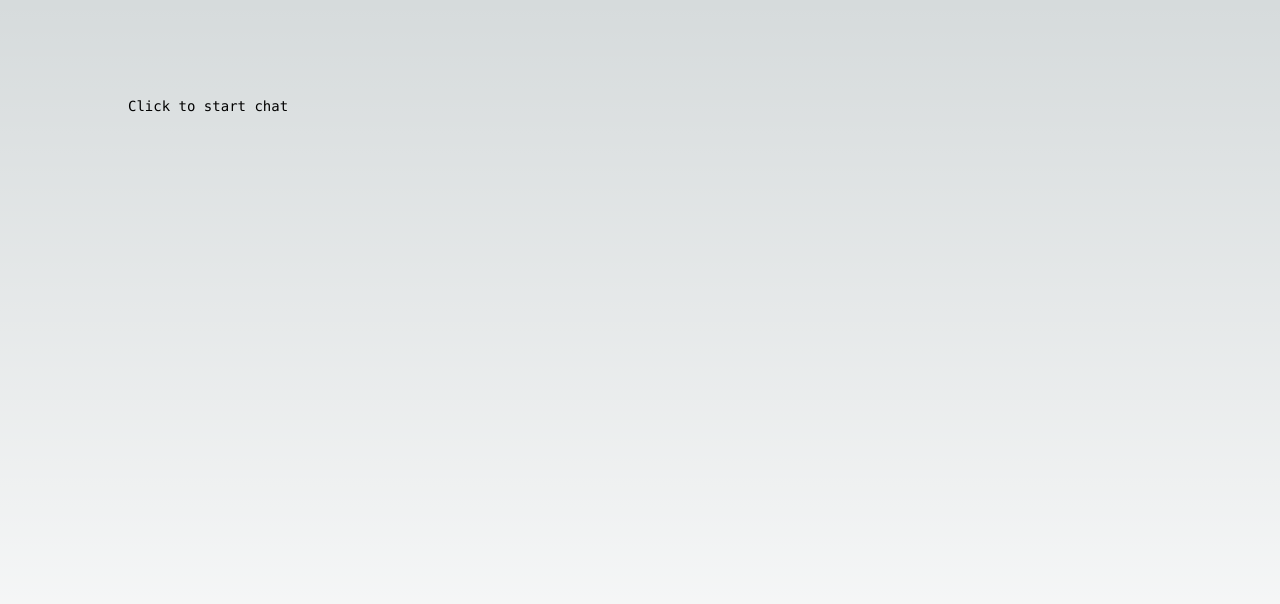
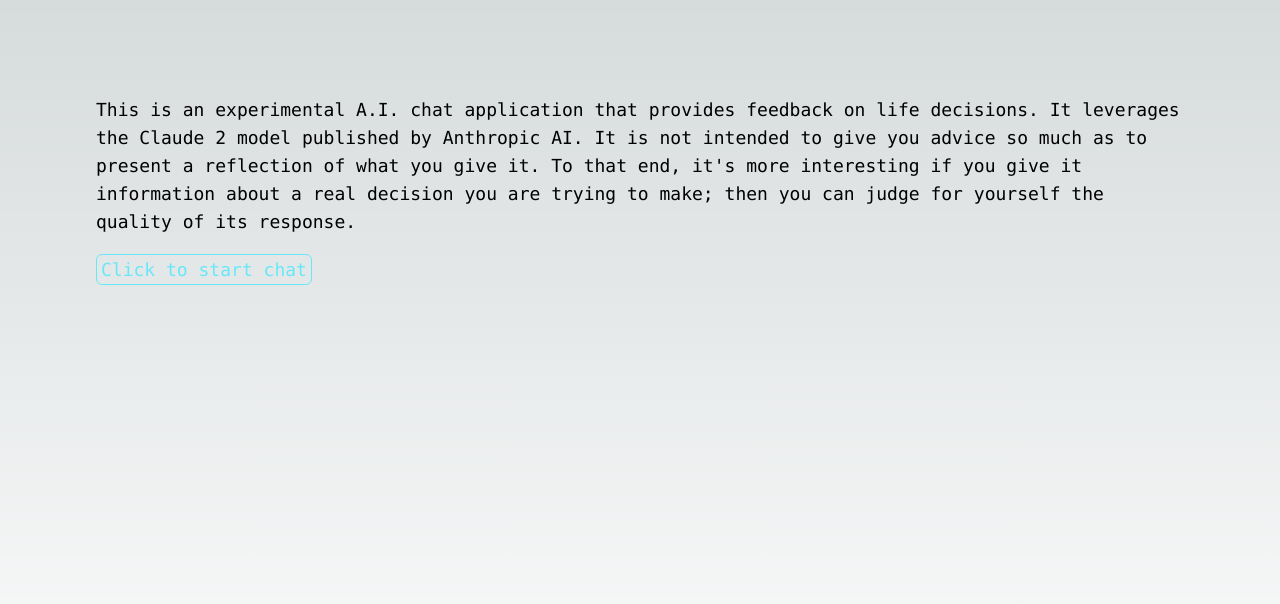
Before and after one commit to jonahlipsky/decision-chat-poc, a Next.js app in the folder chatpoc-frontend/: page / in a window 1280 px wide. Shown: the top 604 px of the page. Built offline with nearby package versions, Linux system fonts and the light colour scheme.

Commit message:
add intro and title, spruce up visuals

```diff
--- a/chatpoc-frontend/app/chat/page.tsx
+++ b/chatpoc-frontend/app/chat/page.tsx
@@ -26,7 +26,9 @@ export default function Chat() {
     const result: string[] = [];
     // need to handle the first one which won't split on the sequence
     pairs.forEach((pair, idx) => {
-      if (idx != 0) {
+      if (idx == 0) {
+        pair = pair.replace("Human:", "System Prompt:")
+      } else {
         pair = "Human:" + pair;
       }
       const separatedReqResp = pair.split("\n\nAssistant:");
@@ -79,22 +81,22 @@ export default function Chat() {
       {status === "error" && (
         <p className="text-red-500 mb-5">{errorMessage}</p>
       )}
-      <div>
       <textarea
-          className="text-black"
+        className="text-black w-full mb-5 rounded-md p-1"
         disabled={status === "submitted" || status === "submitting"}
+        placeholder="Your response here..."
         value={userInput}
         onChange={(ev: React.ChangeEvent<HTMLTextAreaElement>): void =>
           setUserInput(ev.target.value)
         }
       />
       <button
+        className="border rounded-md border-white p-1"
         disabled={status === "submitted" || status === "submitting"}
         onClick={handleSubmitResponse}
       >
         Submit Response
       </button>
     </div>
-    </div>
   );
 }
--- a/chatpoc-frontend/app/layout.tsx
+++ b/chatpoc-frontend/app/layout.tsx
@@ -5,8 +5,8 @@ import "./globals.css";
 const inter = Inter({ subsets: ["latin"] });
 
 export const metadata: Metadata = {
-  title: "Create Next App",
-  description: "Generated by create next app",
+  title: "Decision Chat",
+  description: "Decision Chat AI Application Created by Jonah Lipsky",
 };
 
 export default function RootLayout({
@@ -18,7 +18,7 @@ export default function RootLayout({
     <html lang="en">
       <body className={inter.className}>
         <main className="flex min-h-screen flex-col items-center justify-between p-24">
-          <div className="z-10 max-w-5xl w-full items-center justify-between font-mono text-sm lg:flex">
+          <div className="z-10 max-w-7xl w-full items-center justify-between font-mono text-lg lg:flex">
             {children}
           </div>
         </main>
--- a/chatpoc-frontend/app/page.tsx
+++ b/chatpoc-frontend/app/page.tsx
@@ -1,6 +1,8 @@
-import Image from "next/image";
 import Link from "next/link";
 
 export default function Home() {
-  return <Link href="/chat">Click to start chat</Link>;
+  return <div>
+    <p className="mb-5">This is an experimental A.I. chat application that provides feedback on life decisions. It leverages the Claude 2 model published by Anthropic AI. It is not intended to give you advice so much as to present a reflection of what you give it. To that end, it's more interesting if you give it information about a real decision you are trying to make;  then you can judge for yourself the quality of its response.</p>
+    <Link className="border border-cyan-300 p-1 rounded-md text-cyan-300" href="/chat">Click to start chat</Link>
+  </div>
 }
```
Lines whose indentation alone changed are shown as unchanged.
